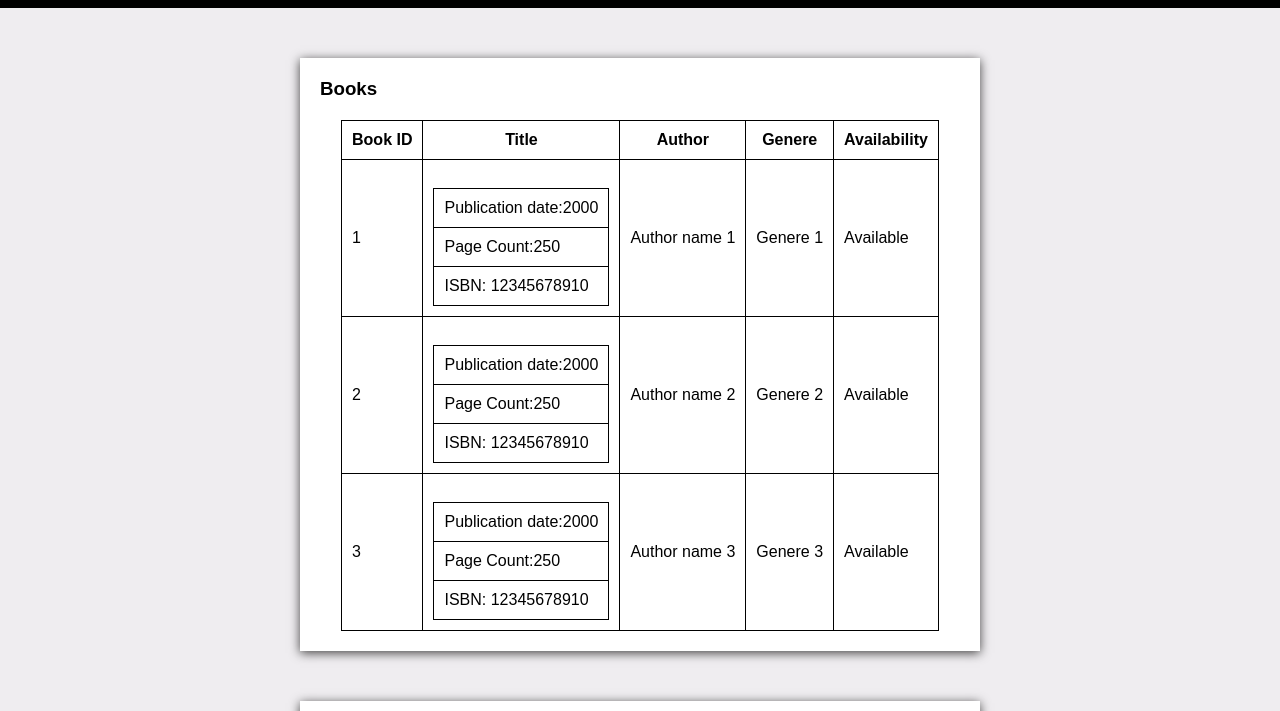
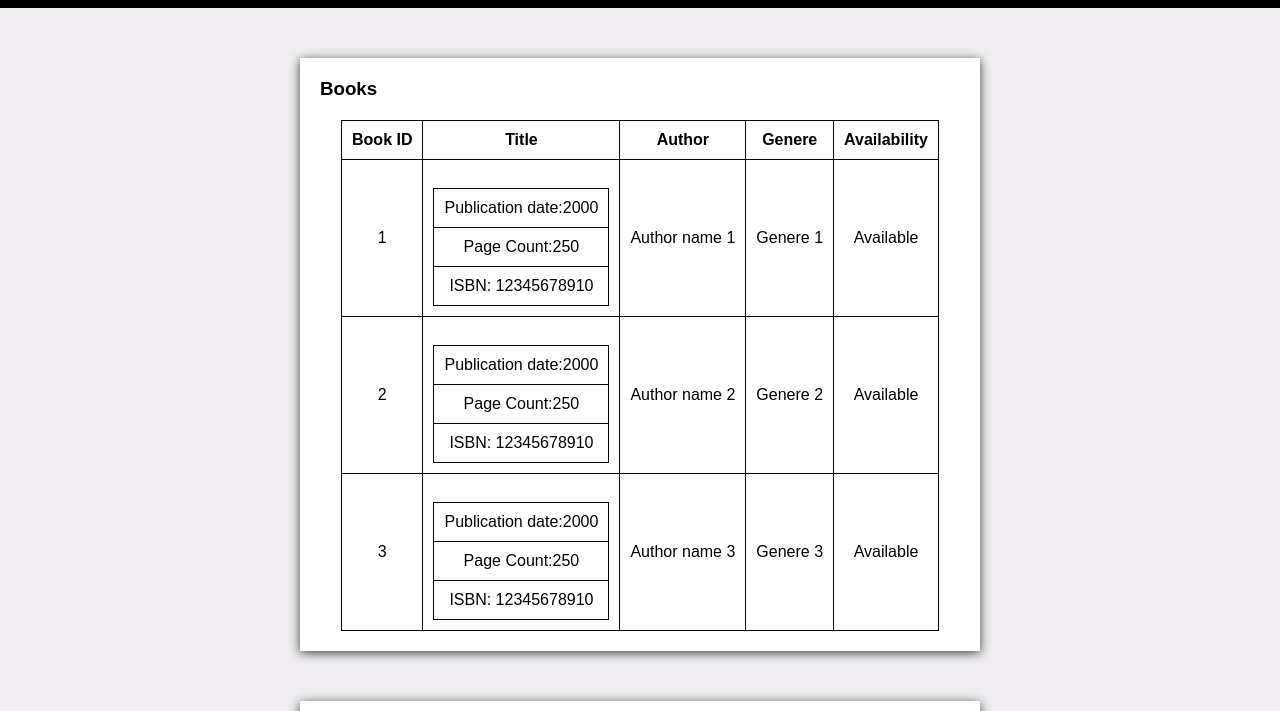
Before and after one commit to kittu246/ReFrontend2Contest, a plain HTML site: page index.html in a window 1280 px wide. Shown: the part 42-753 px from the top of the page. Drawn offline with Linux system fonts and the light colour scheme.

Commit message:
style chnages

```diff
--- a/style.css
+++ b/style.css
@@ -1,7 +1,8 @@
 *{
     margin: 0;
     padding: 0;
-     font-family:Arial, Helvetica, sans-serif
+     font-family:Arial, Helvetica, sans-serif;
+     scroll-behavior: smooth;
 }
 body{
     display: flex;
@@ -71,6 +72,7 @@ table{
 
 th,td{
     padding: 10px;
+    text-align: center;
 
     border: 1px solid black;
 
```
